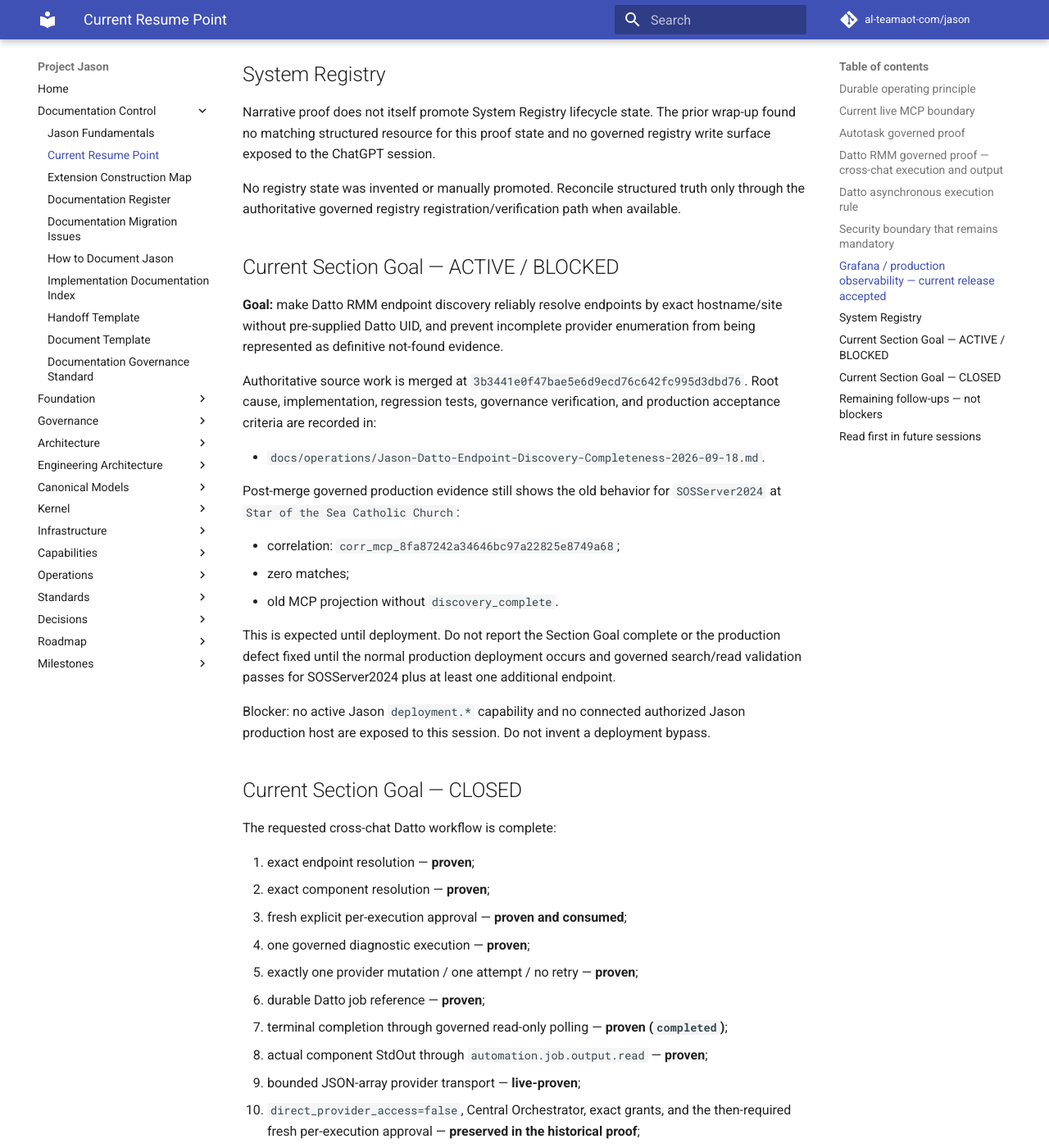
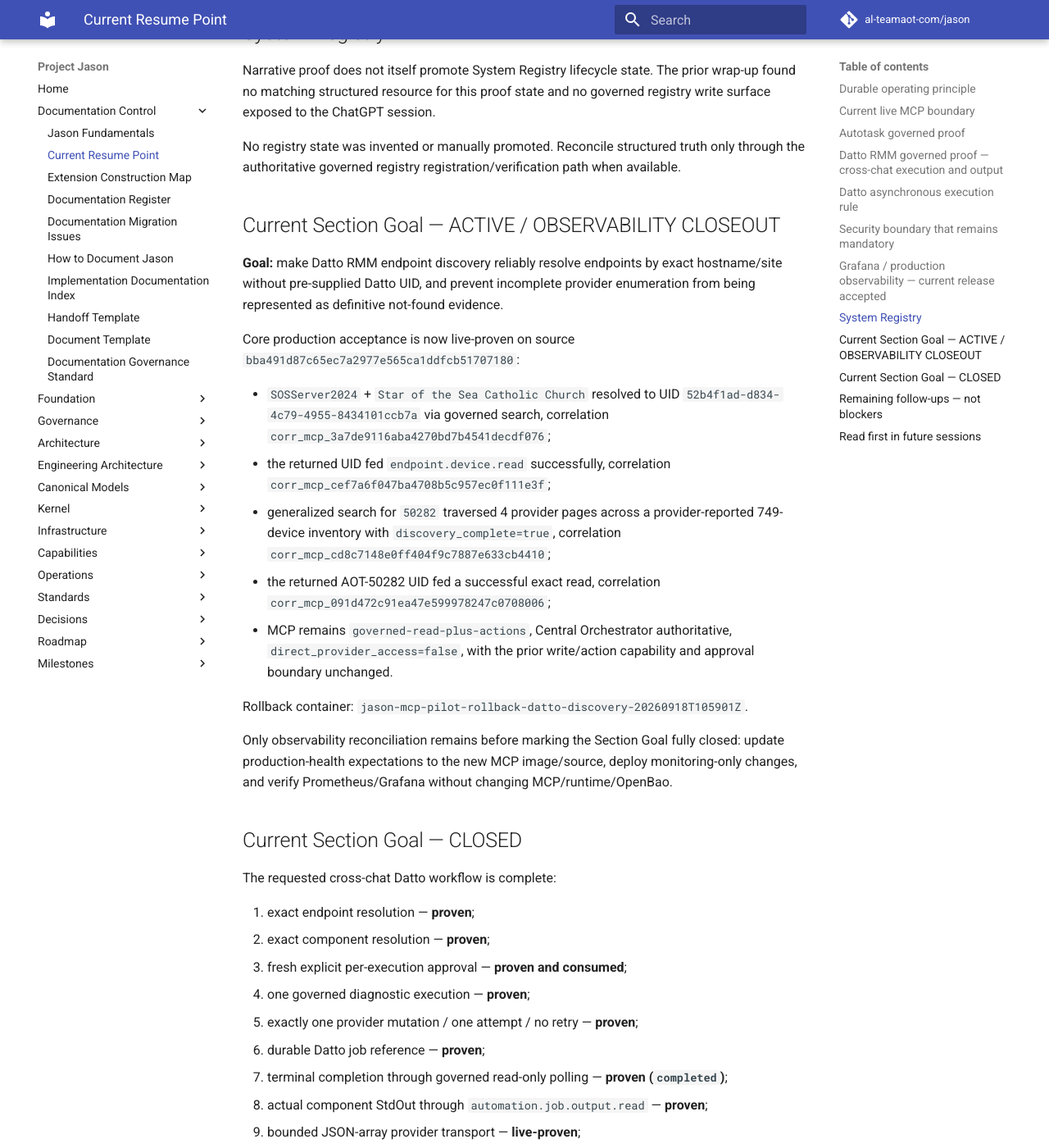
Before and after one commit to al-teamaot-com/jason, an MkDocs documentation site: the page built from docs/control/CURRENT.md, in a window 1280 px wide and 1400 px high, scrolled down 5517 px. Shown: the whole window at 82% size. Built offline with MkDocs 1.6.1 and Material for MkDocs 9.7.7, drawn with Linux system fonts in a browser that asks for light colours; comment, search, counter and statistics services are not loaded; some of the changed text lies outside the part shown.

Commit message:
Advance Datto discovery goal to observability closeout

```diff
--- a/docs/control/CURRENT.md
+++ b/docs/control/CURRENT.md
@@ -1,7 +1,7 @@
 # Project Jason — Current Resume Point
 
 **Updated:** 2026-09-18
-**Status:** A new Section Goal is active: Datto endpoint hostname/site discovery completeness. The source fix is merged to the authoritative branch at `3b3441e0f47bae5e6d9ecd76c642fc995d3dbd76`, but production deployment is blocked because this session has no authorized production deployment capability/host access. The live MCP remains healthy and governed, but still exhibits the pre-fix endpoint-search contract; therefore this Section Goal is not complete.
+**Status:** Datto endpoint hostname/site discovery is deployed and live-proven in production. SOSServer2024 now resolves by hostname/site without caller-supplied UID, and a second 749-device inventory search completed across four provider pages. Core Section Goal criteria pass; production-health/Grafana reconciliation is the only remaining closeout item.
 **Canonical purpose:** Human-readable resume point. Volatile production facts still require fresh runtime evidence before consequential change.
 
 ## Durable operating principle
@@ -16,8 +16,8 @@
 
 The currently established live MCP code/image boundary is:
 
-- source commit: `26704f0600bbc6c48c790c9b9ff501a3b5ec3aad`;
-- image: `jason-mcp:generic-governed-26704f0600bb`;
+- source commit: `bba491d87c65ec7a2977e565ca1ddfcb51707180`;
+- image: `jason-mcp:datto-discovery-bba491d87c65-ready`;
 - mode: `governed-read-plus-actions`;
 - phase: `governed-action-pilot`;
 - governed execution: Central Orchestrator;
@@ -169,23 +169,21 @@
 
 No registry state was invented or manually promoted. Reconcile structured truth only through the authoritative governed registry registration/verification path when available.
 
-## Current Section Goal — ACTIVE / BLOCKED
+## Current Section Goal — ACTIVE / OBSERVABILITY CLOSEOUT
 
 **Goal:** make Datto RMM endpoint discovery reliably resolve endpoints by exact hostname/site without pre-supplied Datto UID, and prevent incomplete provider enumeration from being represented as definitive not-found evidence.
 
-Authoritative source work is merged at `3b3441e0f47bae5e6d9ecd76c642fc995d3dbd76`. Root cause, implementation, regression tests, governance verification, and production acceptance criteria are recorded in:
+Core production acceptance is now live-proven on source `bba491d87c65ec7a2977e565ca1ddfcb51707180`:
 
-- `docs/operations/Jason-Datto-Endpoint-Discovery-Completeness-2026-09-18.md`.
+- `SOSServer2024` + `Star of the Sea Catholic Church` resolved to UID `52b4f1ad-d834-4c79-4955-8434101ccb7a` via governed search, correlation `corr_mcp_3a7de9116aba4270bd7b4541decdf076`;
+- the returned UID fed `endpoint.device.read` successfully, correlation `corr_mcp_cef7a6f047ba4708b5c957ec0f111e3f`;
+- generalized search for `50282` traversed 4 provider pages across a provider-reported 749-device inventory with `discovery_complete=true`, correlation `corr_mcp_cd8c7148e0ff404f9c7887e633cb4410`;
+- the returned AOT-50282 UID fed a successful exact read, correlation `corr_mcp_091d472c91ea47e599978247c0708006`;
+- MCP remains `governed-read-plus-actions`, Central Orchestrator authoritative, `direct_provider_access=false`, with the prior write/action capability and approval boundary unchanged.
 
-Post-merge governed production evidence still shows the old behavior for `SOSServer2024` at `Star of the Sea Catholic Church`:
+Rollback container: `jason-mcp-pilot-rollback-datto-discovery-20260918T105901Z`.
 
-- correlation: `corr_mcp_8fa87242a34646bc97a22825e8749a68`;
-- zero matches;
-- old MCP projection without `discovery_complete`.
-
-This is expected until deployment. Do not report the Section Goal complete or the production defect fixed until the normal production deployment occurs and governed search/read validation passes for SOSServer2024 plus at least one additional endpoint.
-
-Blocker: no active Jason `deployment.*` capability and no connected authorized Jason production host are exposed to this session. Do not invent a deployment bypass.
+Only observability reconciliation remains before marking the Section Goal fully closed: update production-health expectations to the new MCP image/source, deploy monitoring-only changes, and verify Prometheus/Grafana without changing MCP/runtime/OpenBao.
 
 ## Current Section Goal — CLOSED
 
```
